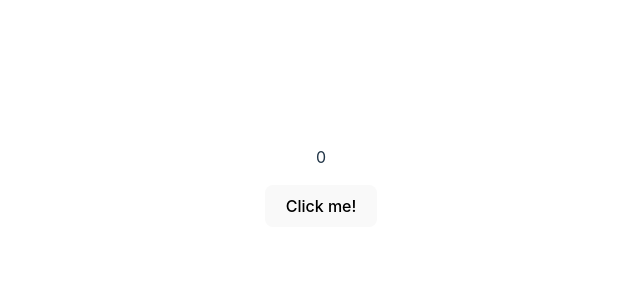
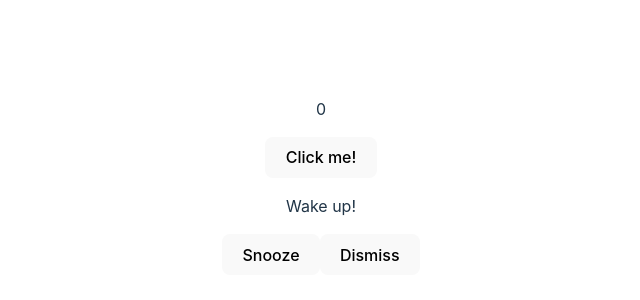
Before and after one commit to mohammad00alavi/react-with-rxjs, a React (Vite) app: page / in a window 1280 px wide. Shown: the part 222-522 px from the top of the page, without its empty margins (319-959 px from the left). Built offline with nearby package versions, Linux system fonts and the light colour scheme.

Commit message:
added Alarm Clock

```diff
--- a/src/App.tsx
+++ b/src/App.tsx
@@ -1,10 +1,12 @@
 import "./App.css";
 import Counter from "./components/Counter/Counter";
+import AlarmClock from "./components/Counter/AlarmClock";
 
 function App() {
     return (
         <>
             <Counter />
+            <AlarmClock />
         </>
     );
 }
--- /dev/null
+++ b/src/components/Counter/AlarmClock.tsx
@@ -0,0 +1,63 @@
+import { useEffect, useState } from "react";
+import {
+    Observable,
+    Subject,
+    Subscription,
+    concat,
+    filter,
+    interval,
+    of,
+    repeat,
+    scan,
+    startWith,
+    takeUntil,
+    takeWhile,
+    tap,
+} from "rxjs";
+
+const countdown$: Observable<number> = interval(250).pipe(
+    startWith(10),
+    scan((time) => time - 1),
+    takeWhile((time) => time > 0)
+);
+
+const action$: Subject<string> = new Subject<string>();
+const snooze$: Observable<string> = action$
+    .pipe(filter((action) => action === "snooze"))
+    .pipe(tap((ev) => console.log(ev)));
+const dismiss$ = action$.pipe(filter((action) => action === "dismiss"));
+
+const snoozeAlarm$: Observable<number | string> = concat(
+    countdown$,
+    of("Wake up!")
+).pipe(repeat({ delay: () => snooze$ }));
+
+const observable$: Observable<number | string> = concat(
+    snoozeAlarm$.pipe(takeUntil(dismiss$)),
+    of("Have a nice day!")
+);
+
+const AlarmClock: React.FC = () => {
+    const [time, setTime] = useState<number | string>();
+    useEffect(() => {
+        const subscribtion: Subscription = observable$.subscribe({
+            next: (val) => setTime(val),
+            error: (err) => console.log(err),
+            complete: () => console.log("completed"),
+        });
+        return () => subscribtion.unsubscribe();
+    }, []);
+    return (
+        <>
+            <p>{time}</p>
+            <button id="snoozeBtn" onClick={() => action$.next("snooze")}>
+                Snooze
+            </button>
+            <button id="dismissBtn" onClick={() => action$.next("dismiss")}>
+                Dismiss
+            </button>
+        </>
+    );
+};
+
+export default AlarmClock;
```
